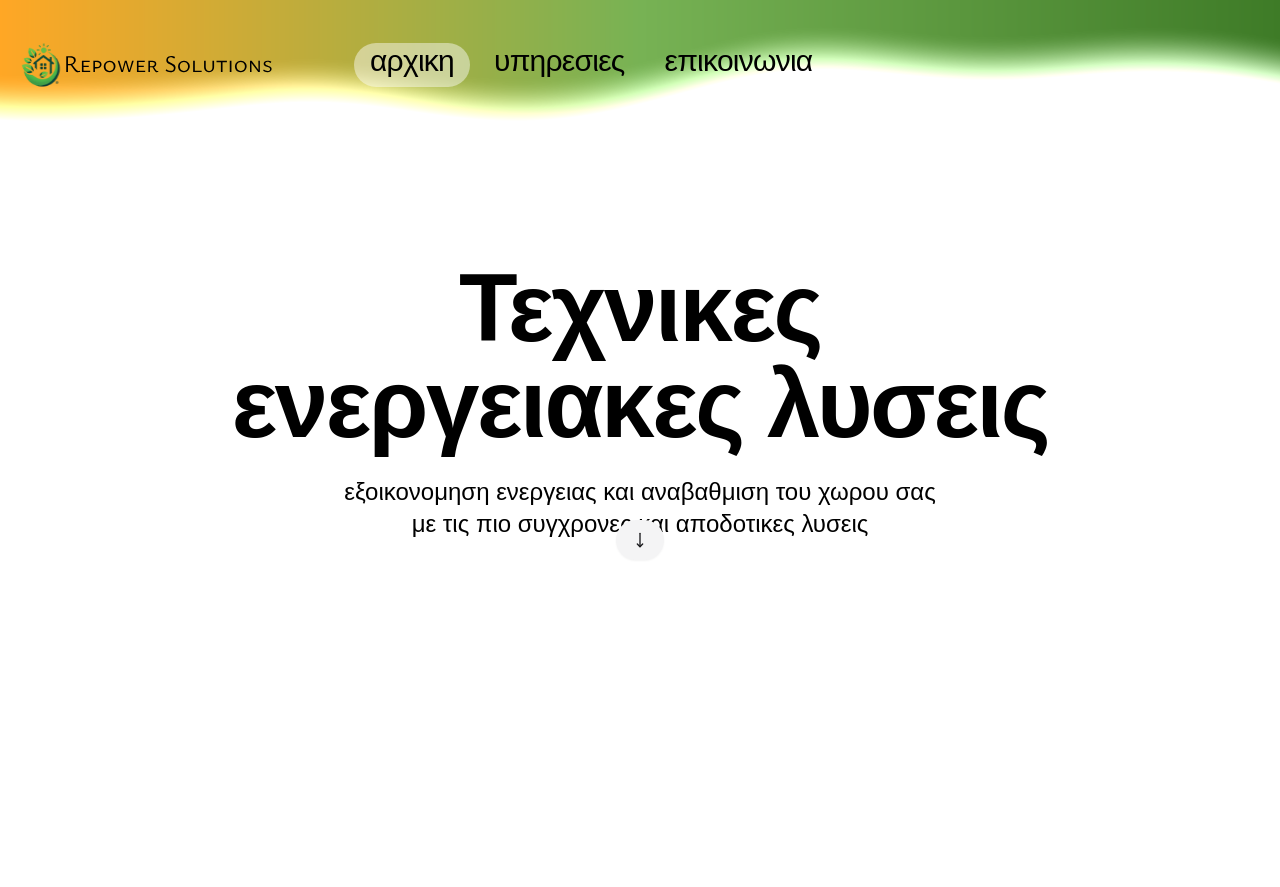
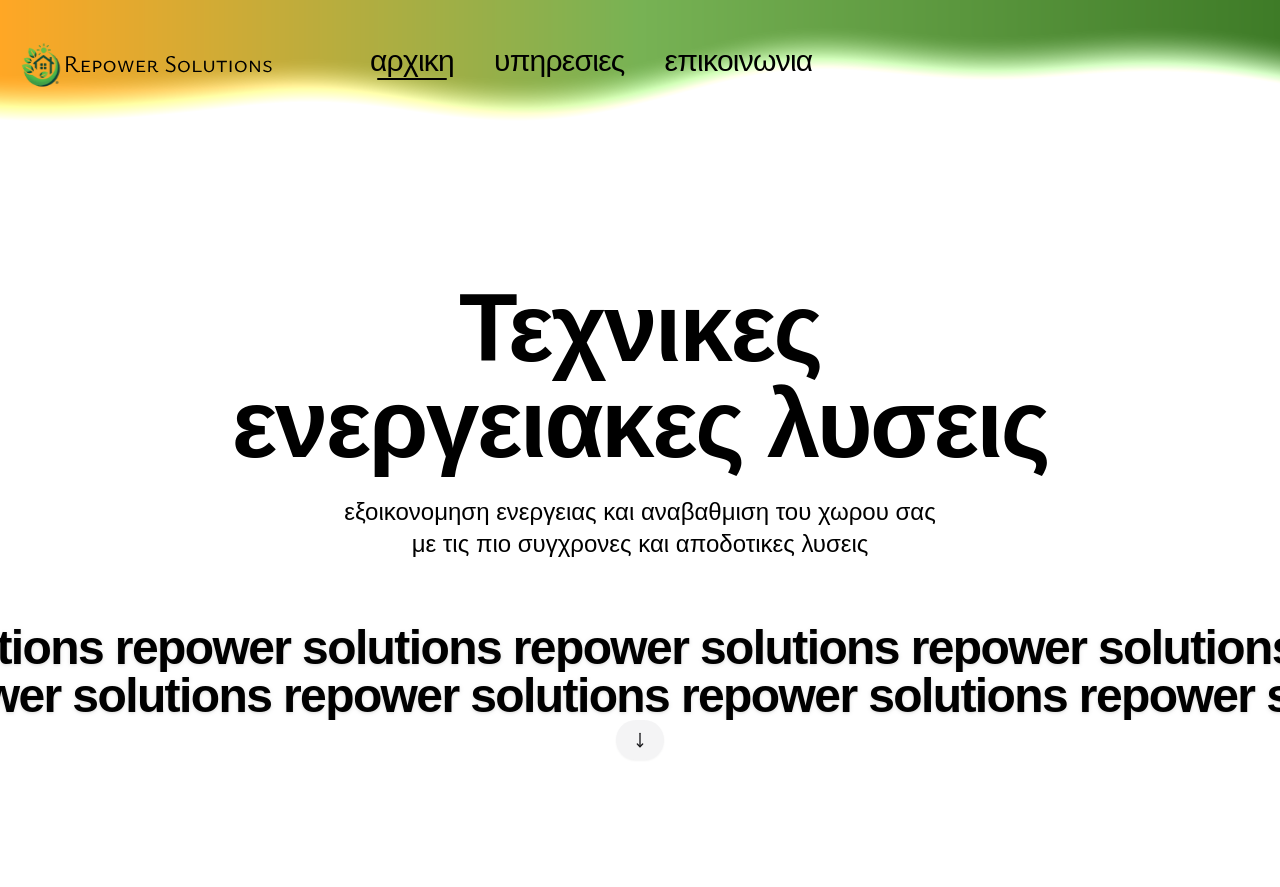
Before and after one commit to qaramanis/repower-solutions, a Next.js app: page / in a window 1280 px wide. Shown: the top 887 px of the page. Built offline with nearby package versions, Linux system fonts and the light colour scheme; a web font is replaced by a local one.

Commit message:
major update
added scroll-velocity, modified scroll-reveal, changed header-nav component

```diff
--- a/app/globals.css
+++ b/app/globals.css
@@ -45,8 +45,8 @@ body {
   background: var(--background);
   color: var(--foreground);
   font-family: var(--font-ysabeau-sc), system-ui, -apple-system,
-    /* Updated font variable */ BlinkMacSystemFont, "Segoe UI", Roboto, Oxygen,
-    Ubuntu, Cantarell, "Open Sans", "Helvetica Neue", sans-serif;
+    BlinkMacSystemFont, "Segoe UI", Roboto, Oxygen, Ubuntu, Cantarell,
+    "Open Sans", "Helvetica Neue", sans-serif;
 }
 
 .dark {
--- a/components/header/header-link.tsx
+++ b/components/header/header-link.tsx
@@ -25,6 +25,38 @@ export default function HeaderLink({
     }
   };
 
+  // return (
+  //   <Link
+  //     href={href}
+  //     onMouseEnter={() => setIsHovered(index)}
+  //     onMouseLeave={() => setIsHovered(null)}
+  //     onClick={handleClick}
+  //     className="text-black relative tracking-tight text-3xl px-4 py-2 flex items-center justify-center"
+  //   >
+  //     <span className="z-10 -mt-2">{text}</span>{" "}
+  //     {isActive && isHovered === null && (
+  //       <motion.span
+  //         className="absolute inset-0 bg-[#ffffff]/45  rounded-full z-0"
+  //         layoutId="header-link-underline"
+  //         transition={{
+  //           duration: 0.8,
+  //           ease: [0.175, 0.885, 0.32, 1],
+  //         }}
+  //       />
+  //     )}
+  //     {isHovered === index && (
+  //       <motion.span
+  //         className="absolute inset-0 bg-[#ffffff]/45 underline decoration-pink-500 rounded-full z-0"
+  //         layoutId="header-link-underline"
+  //         transition={{
+  //           duration: 0.8,
+  //           ease: [0.175, 0.885, 0.32, 1],
+  //         }}
+  //       />
+  //     )}
+  //   </Link>
+  // );
+
   return (
     <Link
       href={href}
@@ -36,7 +68,7 @@ export default function HeaderLink({
       <span className="z-10 -mt-2">{text}</span>{" "}
       {isActive && isHovered === null && (
         <motion.span
-          className="absolute inset-0 bg-[#ffffff]/45 rounded-full z-0"
+          className="absolute bottom-15/100 left-2/10 right-2/10 h-0.5 bg-black z-0 rounded-full"
           layoutId="header-link-underline"
           transition={{
             duration: 0.8,
@@ -46,7 +78,7 @@ export default function HeaderLink({
       )}
       {isHovered === index && (
         <motion.span
-          className="absolute inset-0 bg-[#ffffff]/45 rounded-full z-0"
+          className="absolute bottom-15/100 left-2/10 right-2/10 h-0.5 bg-black z-0 rounded-full"
           layoutId="header-link-underline"
           transition={{
             duration: 0.8,
--- a/components/header/header-nav.tsx
+++ b/components/header/header-nav.tsx
@@ -15,7 +15,7 @@ export default function HeaderNav() {
 
     const observerOptions = {
       root: null,
-      rootMargin: "-40% 0px", // Adjust this value as needed
+      rootMargin: "-40% 0px",
       threshold: 0,
     };
 
--- a/components/home/hero.tsx
+++ b/components/home/hero.tsx
@@ -2,6 +2,7 @@
 
 import { Button } from "@/components/ui/button";
 import { MoveDown } from "lucide-react";
+import { ScrollVelocity } from "../scroll-velocity";
 
 export default function Hero() {
   const scrollToNextSection = () => {
@@ -16,8 +17,8 @@ export default function Hero() {
       id="hero"
       className="relative w-screen h-screen flex flex-col items-center justify-center text-center px-4"
     >
-      <div className="max-w-4xl">
-        <h1 className="text-8xl font-bold tracking-tight mb-6">
+      <div className="absolute max-w-4xl top-35/100">
+        <h1 className="text-8xl font-extrabold tracking-tight mb-6">
           Τεχνικες
           <br />
           ενεργειακες λυσεις
@@ -29,12 +30,21 @@ export default function Hero() {
           με τις πιο συγχρονες και αποδοτικες λυσεις
         </p>
       </div>
-
-      <div className="absolute bottom-3/10">
+      <div className="absolute w-full bottom-1/10">
+        <ScrollVelocity
+          texts={[
+            "repower solutions repower solutions",
+            "repower solutions repower solutions",
+          ]}
+          velocity={50}
+          className="text-5xl font-semibold font-display"
+        />
+      </div>
+      <div className="absolute bottom-5/100">
         <Button
           onClick={scrollToNextSection}
           variant="secondary"
-          className="rounded-full p-2 cursor-pointer"
+          className="rounded-full p-2 cursor-pointer transition-transform duration-200 hover:scale-110"
           aria-label="Scroll down"
           size="lg"
         >
--- a/components/home/services.tsx
+++ b/components/home/services.tsx
@@ -3,6 +3,7 @@
 import React from "react";
 import { useEffect, useRef, useState } from "react";
 import { motion } from "motion/react";
+import ScrollReveal from "../scroll-reveal";
 
 const SERVICES_DATA = [
   {
@@ -209,7 +210,7 @@ export default function Services() {
                   ease: [0.175, 0.885, 0.32, 1],
                 }}
               >
-                <motion.h3
+                {/* <motion.h3
                   className="text-5xl font-semibold mb-6"
                   initial={{ y: 20, opacity: 0 }}
                   animate={{
@@ -223,7 +224,15 @@ export default function Services() {
                   }}
                 >
                   {service.title}
-                </motion.h3>
+                </motion.h3> */}
+                <ScrollReveal
+                  baseOpacity={0}
+                  enableBlur={false}
+                  baseRotation={10}
+                  blurStrength={10}
+                >
+                  {service.title}
+                </ScrollReveal>
                 <div className="text-2xl max-w-xl mb-8 space-y-4">
                   {service.description.map((paragraph, index) => (
                     <motion.p
--- /dev/null
+++ b/components/scroll-velocity.tsx
@@ -0,0 +1,188 @@
+import React, { useRef, useLayoutEffect, useState } from "react";
+import {
+  motion,
+  useScroll,
+  useSpring,
+  useTransform,
+  useMotionValue,
+  useVelocity,
+  useAnimationFrame,
+} from "framer-motion";
+
+interface VelocityMapping {
+  input: [number, number];
+  output: [number, number];
+}
+
+interface VelocityTextProps {
+  children: React.ReactNode;
+  baseVelocity: number;
+  scrollContainerRef?: React.RefObject<HTMLElement>;
+  className?: string;
+  damping?: number;
+  stiffness?: number;
+  numCopies?: number;
+  velocityMapping?: VelocityMapping;
+  parallaxClassName?: string;
+  scrollerClassName?: string;
+  parallaxStyle?: React.CSSProperties;
+  scrollerStyle?: React.CSSProperties;
+}
+
+interface ScrollVelocityProps {
+  scrollContainerRef?: React.RefObject<HTMLElement>;
+  texts: string[];
+  velocity?: number;
+  className?: string;
+  damping?: number;
+  stiffness?: number;
+  numCopies?: number;
+  velocityMapping?: VelocityMapping;
+  parallaxClassName?: string;
+  scrollerClassName?: string;
+  parallaxStyle?: React.CSSProperties;
+  scrollerStyle?: React.CSSProperties;
+}
+
+function useElementWidth(ref: React.RefObject<HTMLElement>): number {
+  const [width, setWidth] = useState(0);
+
+  useLayoutEffect(() => {
+    function updateWidth() {
+      if (ref.current) {
+        setWidth(ref.current.offsetWidth);
+      }
+    }
+    updateWidth();
+    window.addEventListener("resize", updateWidth);
+    return () => window.removeEventListener("resize", updateWidth);
+  }, [ref]);
+
+  return width;
+}
+
+export const ScrollVelocity: React.FC<ScrollVelocityProps> = ({
+  scrollContainerRef,
+  texts = [],
+  velocity = 100,
+  className = "",
+  damping = 50,
+  stiffness = 400,
+  numCopies = 6,
+  velocityMapping = { input: [0, 1000], output: [0, 5] },
+  parallaxClassName,
+  scrollerClassName,
+  parallaxStyle,
+  scrollerStyle,
+}) => {
+  function VelocityText({
+    children,
+    baseVelocity = velocity,
+    scrollContainerRef,
+    className = "",
+    damping,
+    stiffness,
+    numCopies,
+    velocityMapping,
+    parallaxClassName,
+    scrollerClassName,
+    parallaxStyle,
+    scrollerStyle,
+  }: VelocityTextProps) {
+    const baseX = useMotionValue(0);
+    const scrollOptions = scrollContainerRef
+      ? { container: scrollContainerRef }
+      : {};
+    const { scrollY } = useScroll(scrollOptions);
+    const scrollVelocity = useVelocity(scrollY);
+    const smoothVelocity = useSpring(scrollVelocity, {
+      damping: damping ?? 50,
+      stiffness: stiffness ?? 400,
+    });
+    const velocityFactor = useTransform(
+      smoothVelocity,
+      velocityMapping?.input || [0, 1000],
+      velocityMapping?.output || [0, 5],
+      { clamp: false }
+    );
+
+    const copyRef = useRef<HTMLSpanElement>(null);
+    const copyWidth = useElementWidth(copyRef as React.RefObject<HTMLElement>);
+    function wrap(min: number, max: number, v: number): number {
+      const range = max - min;
+      const mod = (((v - min) % range) + range) % range;
+      return mod + min;
+    }
+
+    const x = useTransform(baseX, (v) => {
+      if (copyWidth === 0) return "0px";
+      return `${wrap(-copyWidth, 0, v)}px`;
+    });
+
+    const directionFactor = useRef<number>(1);
+    useAnimationFrame((t, delta) => {
+      let moveBy = directionFactor.current * baseVelocity * (delta / 1000);
+
+      if (velocityFactor.get() < 0) {
+        directionFactor.current = -1;
+      } else if (velocityFactor.get() > 0) {
+        directionFactor.current = 1;
+      }
+
+      moveBy += directionFactor.current * moveBy * velocityFactor.get();
+      baseX.set(baseX.get() + moveBy);
+    });
+
+    const spans = [];
+    for (let i = 0; i < numCopies!; i++) {
+      spans.push(
+        <span
+          className={`flex-shrink-0 ${className}`}
+          key={i}
+          ref={i === 0 ? copyRef : null}
+        >
+          {children}
+        </span>
+      );
+    }
+
+    return (
+      <div
+        className={`${parallaxClassName} relative overflow-hidden`}
+        style={parallaxStyle}
+      >
+        <motion.div
+          className={`${scrollerClassName} flex whitespace-nowrap text-center font-display text-4xl font-bold tracking-[-0.02em] drop-shadow md:text-[5rem] md:leading-[5rem]`}
+          style={{ x, ...scrollerStyle }}
+        >
+          {spans}
+        </motion.div>
+      </div>
+    );
+  }
+
+  return (
+    <section>
+      {texts.map((text: string, index: number) => (
+        <VelocityText
+          key={index}
+          className={className}
+          baseVelocity={index % 2 !== 0 ? -velocity : velocity}
+          scrollContainerRef={scrollContainerRef}
+          damping={damping}
+          stiffness={stiffness}
+          numCopies={numCopies}
+          velocityMapping={velocityMapping}
+          parallaxClassName={parallaxClassName}
+          scrollerClassName={scrollerClassName}
+          parallaxStyle={parallaxStyle}
+          scrollerStyle={scrollerStyle}
+        >
+          {text}&nbsp;
+        </VelocityText>
+      ))}
+    </section>
+  );
+};
+
+export default ScrollVelocity;
--- a/package.json
+++ b/package.json
@@ -14,6 +14,7 @@
     "@splinetool/react-spline": "^4.0.0",
     "class-variance-authority": "^0.7.1",
     "clsx": "^2.1.1",
+    "framer-motion": "^12.5.0",
     "geist": "^1.3.1",
     "gsap": "^3.12.7",
     "lucide-react": "^0.479.0",
```
Also changed, not shown: 1 other file (tests, documents, lock files or other folders).
